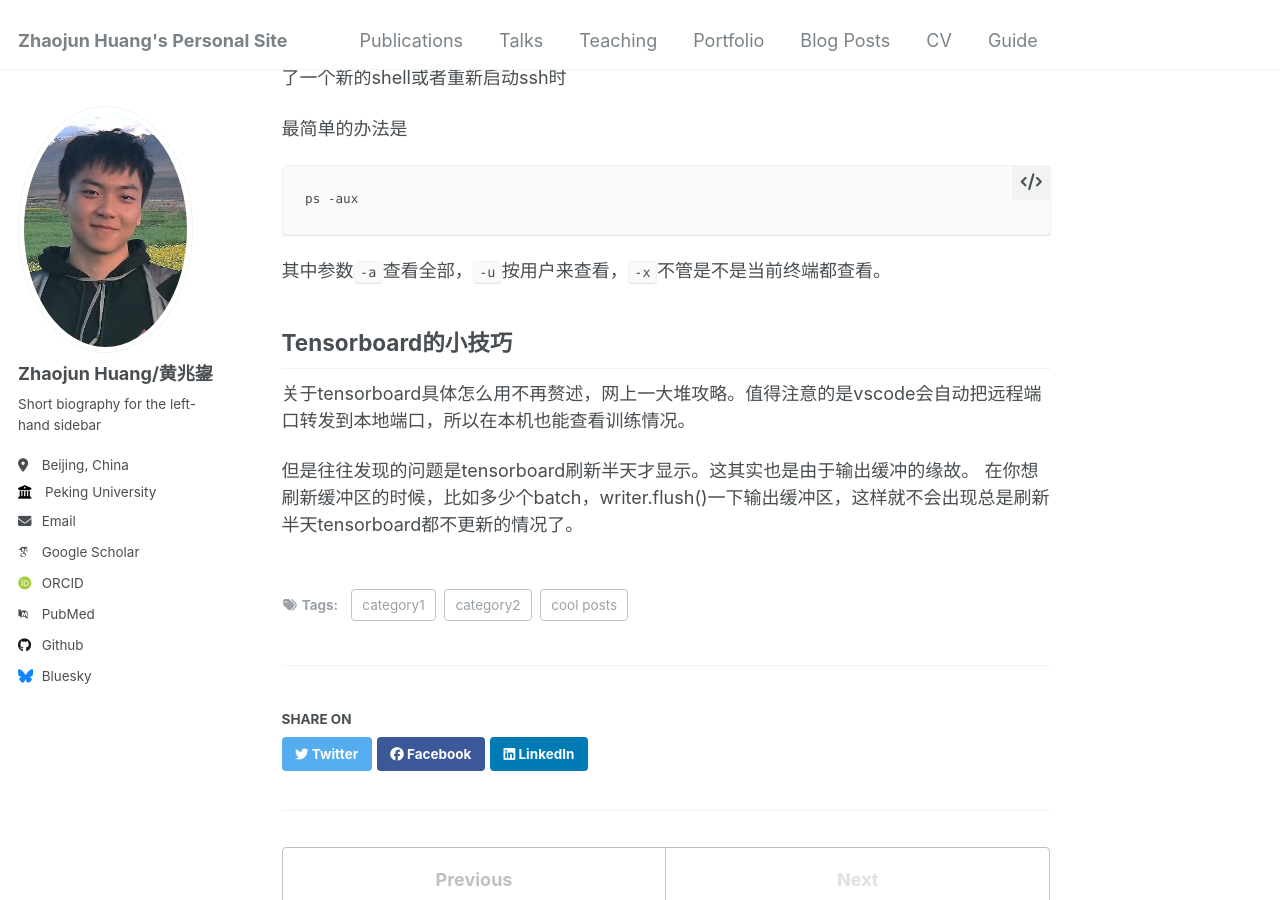
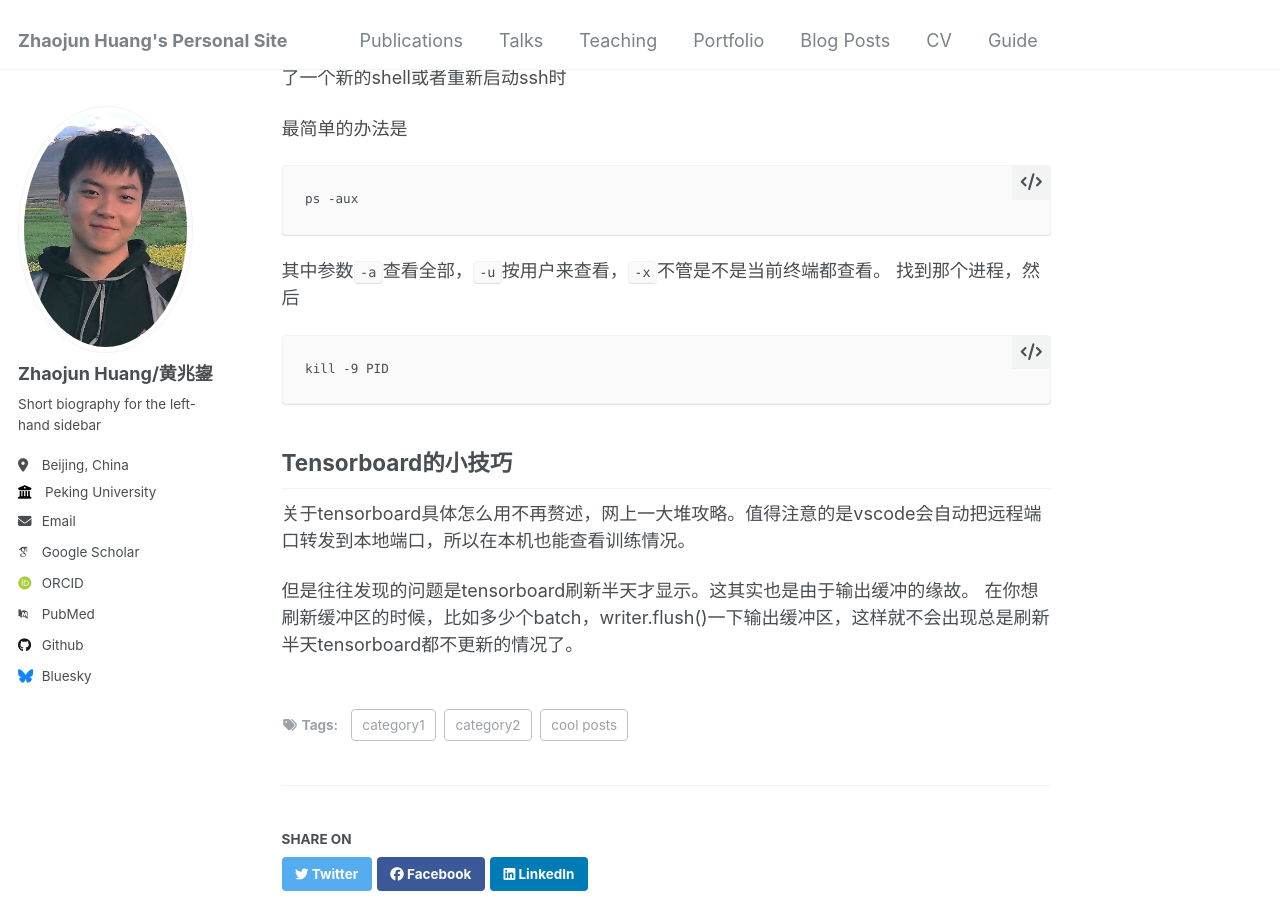
Before and after one commit to BAJimH/BAJimH.github.io, a Jekyll site: the page built from _posts/2024-11-13-remoteTrainModel.md, in a window 1280 px wide and 900 px high, scrolled down 562 px. Built offline with Jekyll 4.4.1, drawn with Linux system fonts in a browser that asks for light colours; some web fonts are replaced.

Commit message:
Update 2024-11-13-remoteTrainModel.md

````diff
--- a/_posts/2024-11-13-remoteTrainModel.md
+++ b/_posts/2024-11-13-remoteTrainModel.md
@@ -24,6 +24,10 @@ nohup python -u train.py &
 ps -aux
 ```
 其中参数`-a`查看全部，`-u`按用户来查看，`-x`不管是不是当前终端都查看。
+找到那个进程，然后
+```
+kill -9 PID
+```
 
 ## Tensorboard的小技巧
 关于tensorboard具体怎么用不再赘述，网上一大堆攻略。值得注意的是vscode会自动把远程端口转发到本地端口，所以在本机也能查看训练情况。
````
